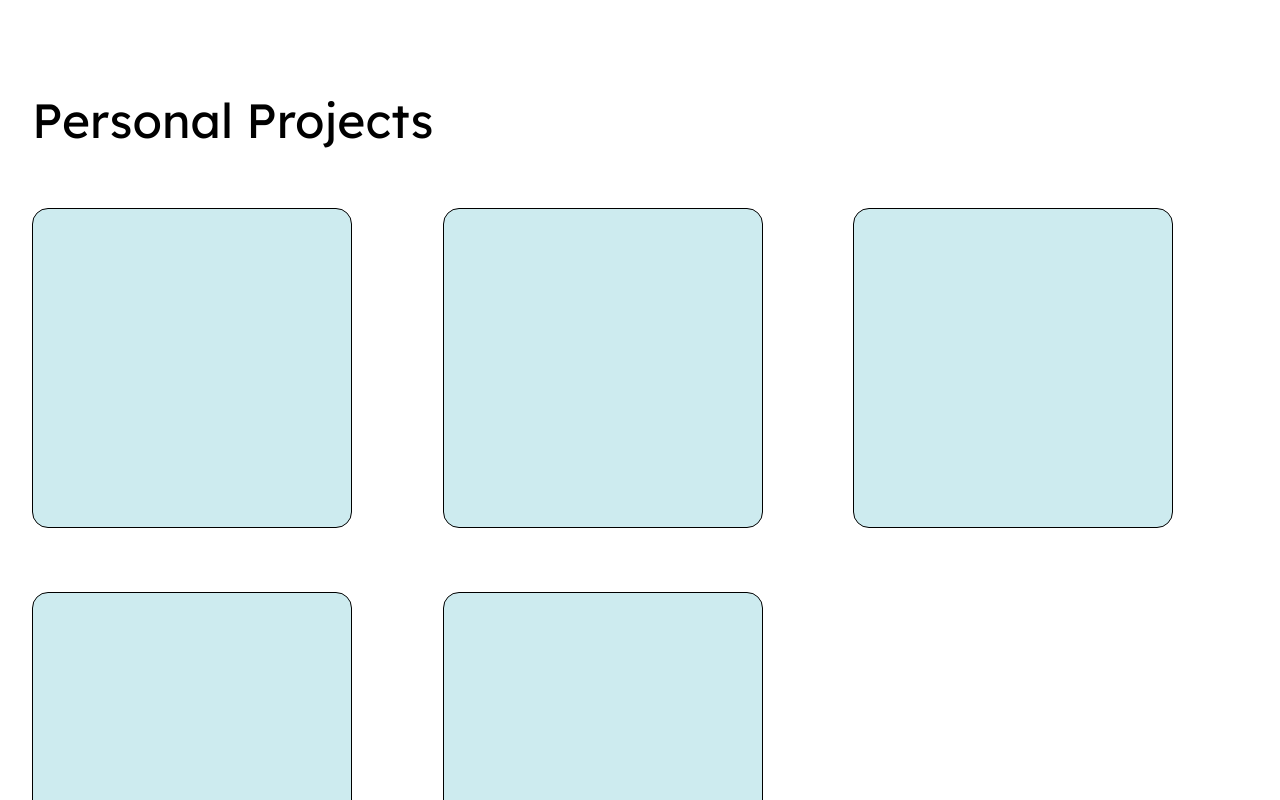
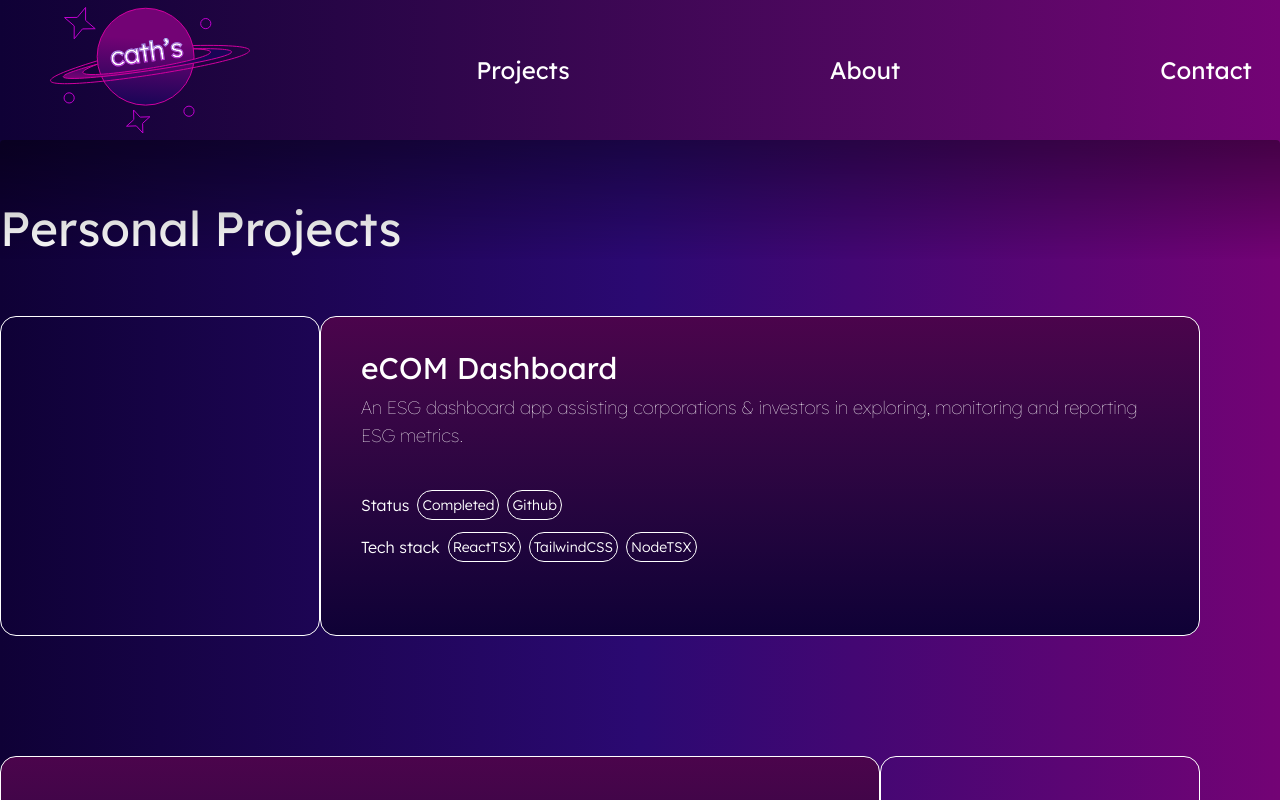
Before and after one commit to cathqine/caths-space, a React (Vite) app in the folder frontend/: page / in a window 1280 px wide. Shown: the top 800 px of the page. Built offline with nearby package versions, Linux system fonts and the light colour scheme.

Commit message:
projects page

```diff
--- a/frontend/src/App.css
+++ b/frontend/src/App.css
@@ -21,11 +21,19 @@
   font-style: normal;
 }
 
+body {
+  background-color: black;
+  background: linear-gradient(90deg, #0f0136, #2b0972, #730375)
+}
 
-#root {
+.main {
+  /* background-color: black; */
+  color: white;
+  /* margin-top: 35rem; */
+  padding-top: 4rem;
+  margin: 8.75rem auto;
+  margin-bottom: 0;
   max-width: 1280px;
-  margin: 4rem auto;
-  padding: 2rem;
   /* text-align: center; */
 }
 
--- a/frontend/src/App.tsx
+++ b/frontend/src/App.tsx
@@ -1,10 +1,14 @@
 import './App.css'
+import NavBar from './components/NavBar'
 import PersonalProjects from './pages/PersonalProjects'
 
 function App() {
   return (
     <>
-      <PersonalProjects />
+      <NavBar />
+      <div className='main'>
+        <PersonalProjects />
+      </div>
     </>
   )
 }
--- a/frontend/src/components/Card.tsx
+++ /dev/null
@@ -1,7 +0,0 @@
-export default function Card() {
-  return (
-    <div className="h-80 w-80 bg-[#CDEBEF] mr-24 mb-12 border-1 rounded-2xl">
-
-    </div>
-  );
-}
--- /dev/null
+++ b/frontend/src/components/CardDesc.tsx
@@ -0,0 +1,52 @@
+import { useState } from "react";
+import Tag from "./Tag";
+
+interface CardDescProps {
+  title: string,
+  caption: string,
+  status: string[],
+  techstack: string[],
+}
+
+export default function CardDesc({ title, caption, status, techstack }: CardDescProps) {
+  // tag types
+  const frontend = ['ReactTSX', 'ReactJS', 'TailwindCSS', 'MUI']; // blue
+  const stage = ['Launched', 'Figma Design', 'Github', 'Completed']; // green
+  const inProgress = ['WIP', 'Archived']; // orange
+
+  const [type, setType] = useState<string>('blue');
+
+  return (
+    <div className="lexend-light h-80 w-220 bg-gradient-to-b from-[#4b044c] to-[#0f0136] border-1 rounded-2xl flex flex-col justify-center p-10">
+      <div className="flex flex-col mb-10">
+        <span className="lexend text-3xl">{title}</span>
+        <span className="pt-2 lexend-thin text-lg">{caption}</span>
+      </div>
+
+      <div className="flex flex-col mb-10">
+        <div className="flex flex-row items-center">
+          Status
+          {status?.map((tag: string) => {
+            // if (frontend.includes(tag)) setType('blue')
+            // else if (stage.includes(tag)) setType('green')
+            // else if (inProgress.includes(tag)) setType('orange')
+            return (
+              <Tag tag={tag} colour={type} />
+            );
+          })}
+        </div>
+        <div className="flex flex-row items-center mt-3">
+          Tech stack
+          {techstack?.map((tag: string) => {
+            // if (frontend.includes(tag)) setType('blue')
+            // else if (stage.includes(tag)) setType('green')
+            // else if (inProgress.includes(tag)) setType('orange')
+            return (
+              <Tag tag={tag} colour={type} />
+            );
+          })}
+        </div>
+      </div>
+    </div>
+  );
+}
--- /dev/null
+++ b/frontend/src/components/NavBar.tsx
@@ -0,0 +1,20 @@
+import NavLink from "./NavLink";
+import logot from '../assets/logo-transparent.svg'
+
+export default function NavBar() {
+  return (
+    <>
+      <div className="full bg-gradient-to-r from-[#0f0136] to-[#730375] text-white top-0 fixed h-35 w-full flex flex-row justify-between">
+        <div className="fixed top-35 w-full bg-gradient-to-b from-black/40 to-transparent text-white font-semibold rounded p-15"></div>
+        <div className="flex justify-center">
+          <img alt="cath's space logo" src={logot} width="300rem" height="auto" />
+        </div>
+        <div className="lexend flex flex-row items-center gap-65 justify-center w-[65%]">
+          <NavLink text="Projects"></NavLink>
+          <NavLink text="About"></NavLink>
+          <NavLink text="Contact"></NavLink>
+        </div>
+      </div>
+    </>
+  );
+}
--- /dev/null
+++ b/frontend/src/components/NavLink.tsx
@@ -0,0 +1,11 @@
+interface NavLinkProps {
+  text: string,
+}
+
+export default function NavLink({ text }: NavLinkProps) {
+  return (
+    <div className="h-fit text-2xl">
+      {text}
+    </div>
+  );
+}
--- /dev/null
+++ b/frontend/src/components/PhotoCard.tsx
@@ -0,0 +1,12 @@
+interface PhotoCardProps {
+  leftval: number,
+  rightval: number,
+}
+
+export default function PhotoCard({ leftval, rightval }: PhotoCardProps) {
+  return (
+    <div className={`h-80 w-80 border-1 rounded-2xl ml-${leftval} mr-${rightval}`}>
+
+    </div>
+  );
+}
--- /dev/null
+++ b/frontend/src/components/ProjectCard.tsx
@@ -0,0 +1,30 @@
+import CardDesc from "./CardDesc";
+import PhotoCard from "./PhotoCard";
+
+interface ProjectCardProps {
+  index: number,
+}
+
+export default function ProjectCard({ index }: ProjectCardProps) {
+  return (
+    <div className="flex flex-row mb-30">
+      {
+        (index % 2 === 1) ?
+          <>
+            <PhotoCard leftval={0} rightval={20} />
+            <CardDesc
+              title={"eCOM Dashboard"}
+              caption={"An ESG dashboard app assisting corporations & investors in exploring, monitoring and reporting ESG metrics."}
+              status={["Completed", "Github"]}
+              techstack={["ReactTSX", "TailwindCSS", "NodeTSX"]}
+            />
+          </> :
+          <>
+            <CardDesc title={"Electus"} caption={"A voting tool for UNSW society held AGMs."} status={["Completed", "Github"]}
+              techstack={["ReactTSX", "TailwindCSS", "NodeTSX"]} />
+            <PhotoCard leftval={20} rightval={0} />
+          </>
+      }
+    </div>
+  );
+}
--- /dev/null
+++ b/frontend/src/components/Tag.tsx
@@ -0,0 +1,37 @@
+import { useEffect, useState } from "react";
+
+interface TagProps {
+  tag: string,
+  colour: string,
+}
+
+export default function Tag({ tag, colour }: TagProps) {
+  const [tagColour, setTagColour] = useState<string>('white');
+
+  const [tagTextColour, setTagTextColour] = useState<string>('white')
+
+  useEffect(() => {
+    getTagTextColour();
+  }, [])
+
+  const getTagTextColour = () => {
+    if (colour === 'blue') {
+      setTagColour('#B4E5FC')
+      setTagTextColour('#0E5D95')
+    }
+    else if (colour === 'orange') {
+      setTagColour('#FCDAB8')
+      setTagTextColour('#DA9006')
+    }
+    else if (colour === 'green') {
+      setTagColour('#CFF0C3')
+      setTagTextColour('#0E9530')
+    }
+  }
+
+  return (
+    <div className={`lexend-light w-fit p-1 text-[${tagTextColour}] text-sm bg-[${tagColour}] border-1 rounded-3xl ml-2`}>
+      {tag}
+    </div>
+  );
+};
--- a/frontend/src/pages/PersonalProjects.tsx
+++ b/frontend/src/pages/PersonalProjects.tsx
@@ -1,6 +1,5 @@
 // import React from "react";
-
-import Card from "../components/Card"
+import ProjectCard from "../components/ProjectCard";
 
 export default function PersonalProjects() {
   return (
@@ -10,12 +9,11 @@ export default function PersonalProjects() {
         Personal Projects
       </section>
 
-      <section className="mt-16 grid grid-cols-3 gap-4">
-        <Card />
-        <Card />
-        <Card />
-        <Card />
-        <Card />
+      <section className="mt-16 flex flex-col">
+        <ProjectCard index={1} />
+        <ProjectCard index={2} />
+        {/* <PhotoCard />
+        <CardDesc /> */}
       </section>
     </>
   );
```
Also changed, not shown: frontend/src/assets/LOGO.svg (added), frontend/src/assets/logo-transparent.svg (added).
